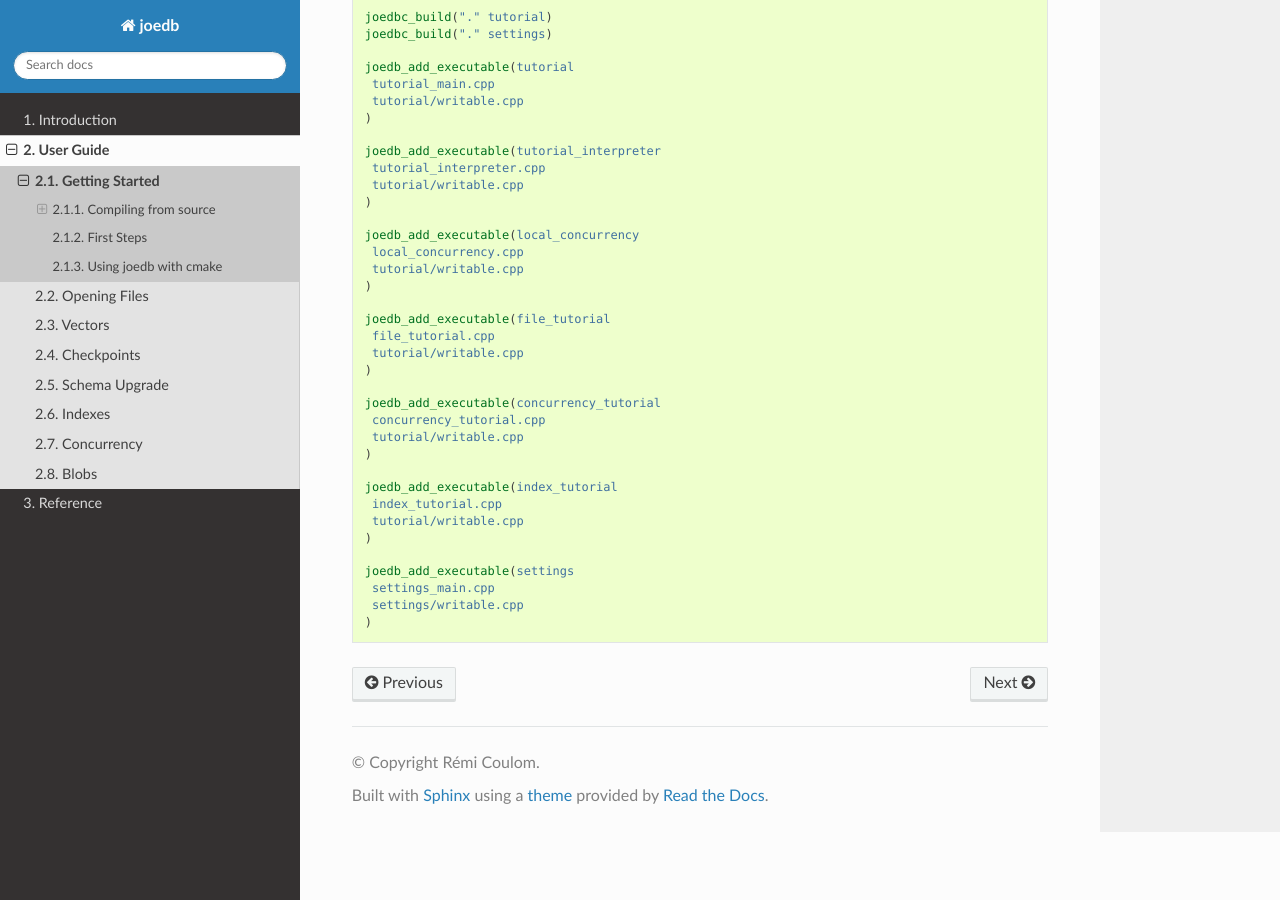
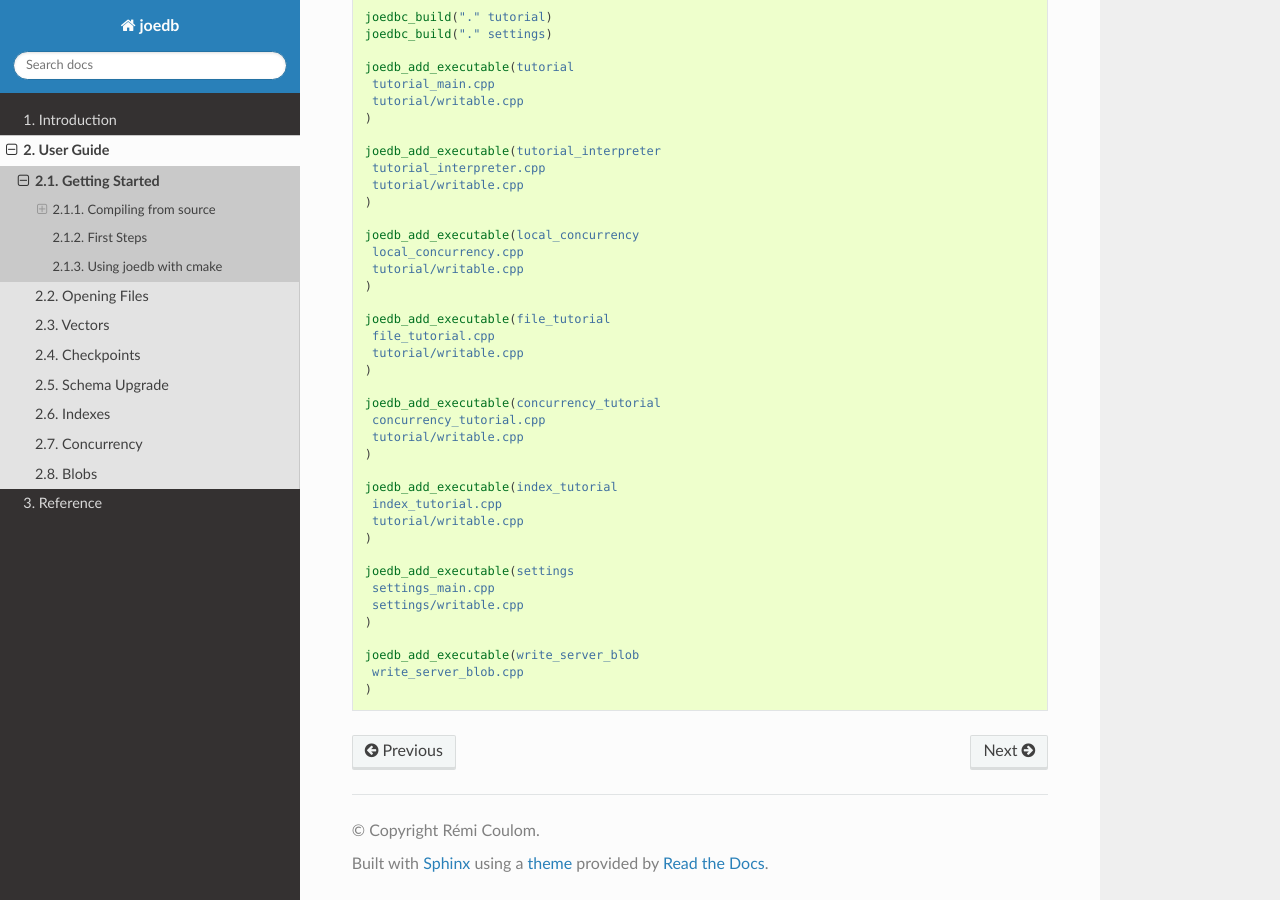
Before and after one commit to Remi-Coulom/joedb, a Sphinx documentation site: the page built from doc/source/getting_started.rst, in a window 1280 px wide and 900 px high, scrolled down 2221 px. Built offline with Sphinx 7.4.7 and the Read the Docs theme 3.1.0, drawn with Linux system fonts in a browser that asks for light colours; formulas are drawn with MathJax 3.

Commit message:
Journal_Client + write_server_blob demo

```diff
--- a/doc/source/tutorial/CMakeLists.txt
+++ b/doc/source/tutorial/CMakeLists.txt
@@ -66,3 +66,7 @@ joedb_add_executable(settings
  settings_main.cpp
  settings/writable.cpp
 )
+
+joedb_add_executable(write_server_blob
+ write_server_blob.cpp
+)
```
Also changed, not shown: 3 other files.
